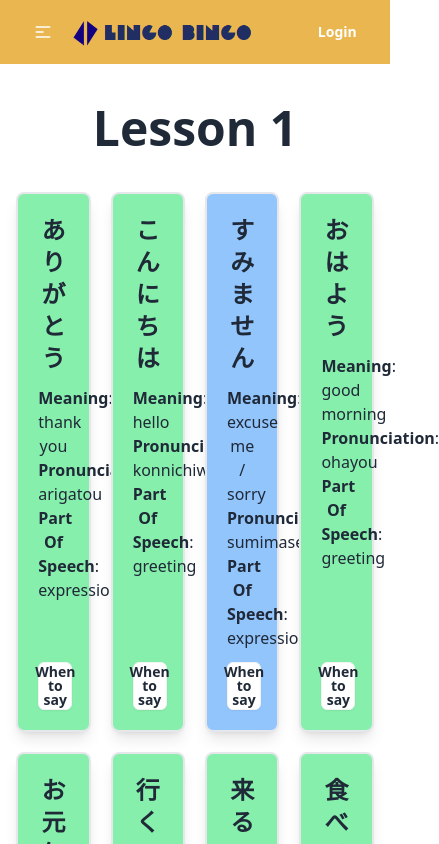
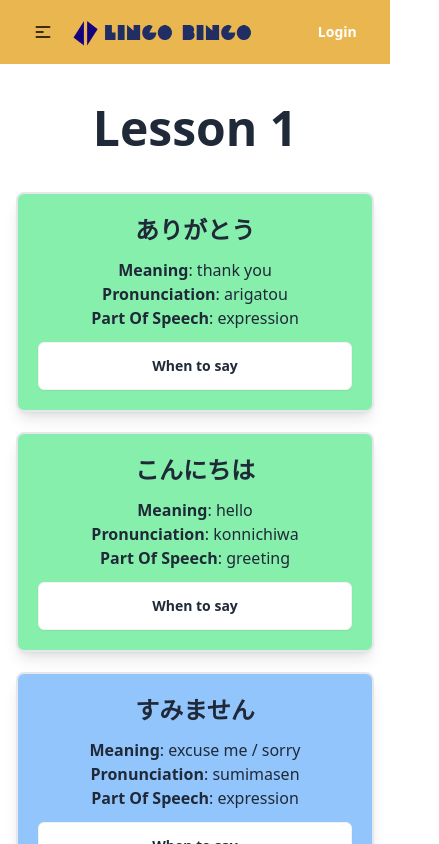
Before and after one commit to MHShiqder/LingoBingo-A-japanese-language-learning-website, a React (Vite) app: page /lesson/1 in a window 390 px wide. Shown: the top 844 px of the page, 439 px wide, since content can reach past the window. Built offline with nearby package versions, Linux system fonts and the light colour scheme; no server answers.

Commit message:
revision

```diff
--- a/src/Component/Lesson.jsx
+++ b/src/Component/Lesson.jsx
@@ -11,7 +11,7 @@ const Lesson = () => {
     return (
         <div className="text-center w-11/12 mx-auto">
             <h1 className="text-5xl mt-10 font-bold ">Lesson {no}</h1>
-            <div className="grid grid-cols-4 gap-5 my-10 ">
+            <div className="grid md:grid-cols-2 lg:grid-cols-4 gap-5 my-10 ">
                 {
                     filteredInfo.map(fInfo => <Card fInfo={fInfo}></Card>)
                 }
--- a/src/Component/Slideshow.jsx
+++ b/src/Component/Slideshow.jsx
@@ -14,10 +14,6 @@ const divStyle = {
   backgroundSize: 'cover',
   height: '400px'
 }
-
-
-
-
 
 
 const slideImages = [
--- a/src/Layout/Header.jsx
+++ b/src/Layout/Header.jsx
@@ -32,7 +32,7 @@ console.log(user?.photoURL)
             <div className="main-header bg-[#eab64f] ">
                 <div className="navbar w-11/12 mx-auto p-0">
                     <div className="navbar-start md:w-1/2 w-2/3">
-                        <div className="dropdown">
+                        <div className="dropdown text-black">
                             <div tabIndex={0} role="button" className="btn btn-ghost lg:hidden">
                                 <svg
                                     xmlns="http://www.w3.org/2000/svg"
@@ -49,7 +49,7 @@ console.log(user?.photoURL)
                             </div>
                             <ul
                                 tabIndex={0}
-                                className="menu menu-sm dropdown-content bg-base-100 rounded-box z-[1] mt-3 w-52 p-2 shadow">
+                                className="menu menu-sm dropdown-content bg-base-100 rounded-box z-[1] mt-3 w-52 p-2 shadow text-black">
                                 {
                                     links
                                 }
```
Also changed, not shown: 1 other file (tests, documents, lock files or other folders).
